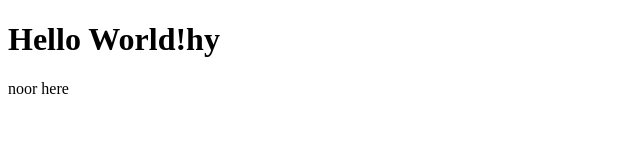
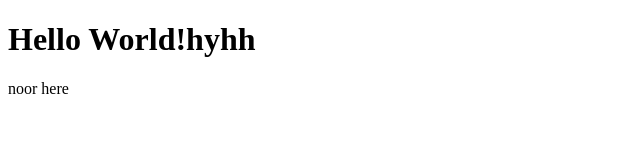
Before and after one commit to roshni2001/workshop, a plain HTML site: page index.html in a window 1280 px wide. Shown: the full height of the page, 0-640 px from the left. Drawn offline with Linux system fonts and the light colour scheme.

```diff
--- a/index.html
+++ b/index.html
@@ -7,7 +7,7 @@
     <title>Document</title>
 </head>
 <body>
-    <h1>Hello World!hy</h1>
+    <h1>Hello World!hyhh</h1>
     <p>noor here</p>
 </body>
 </html>
```
